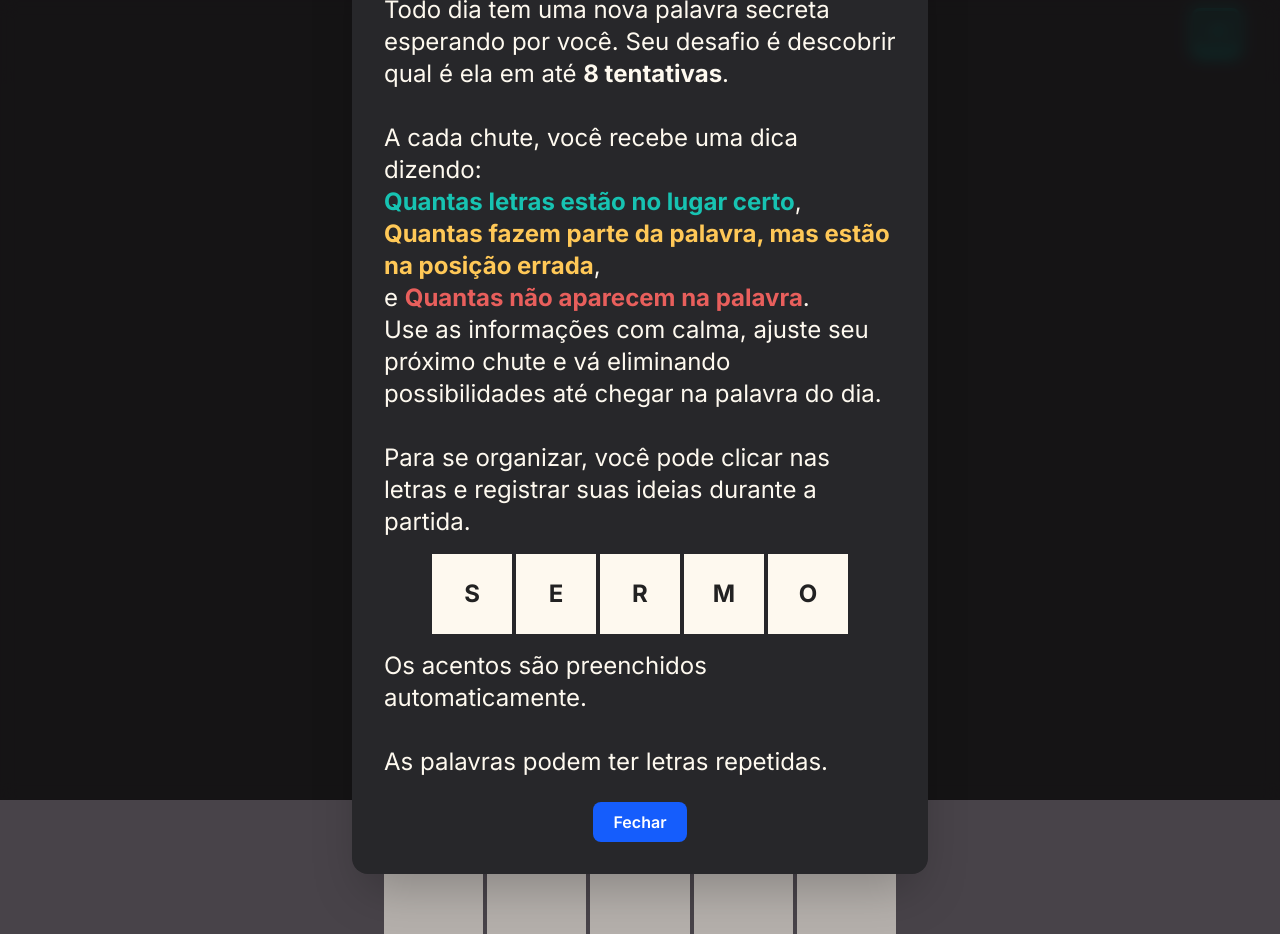
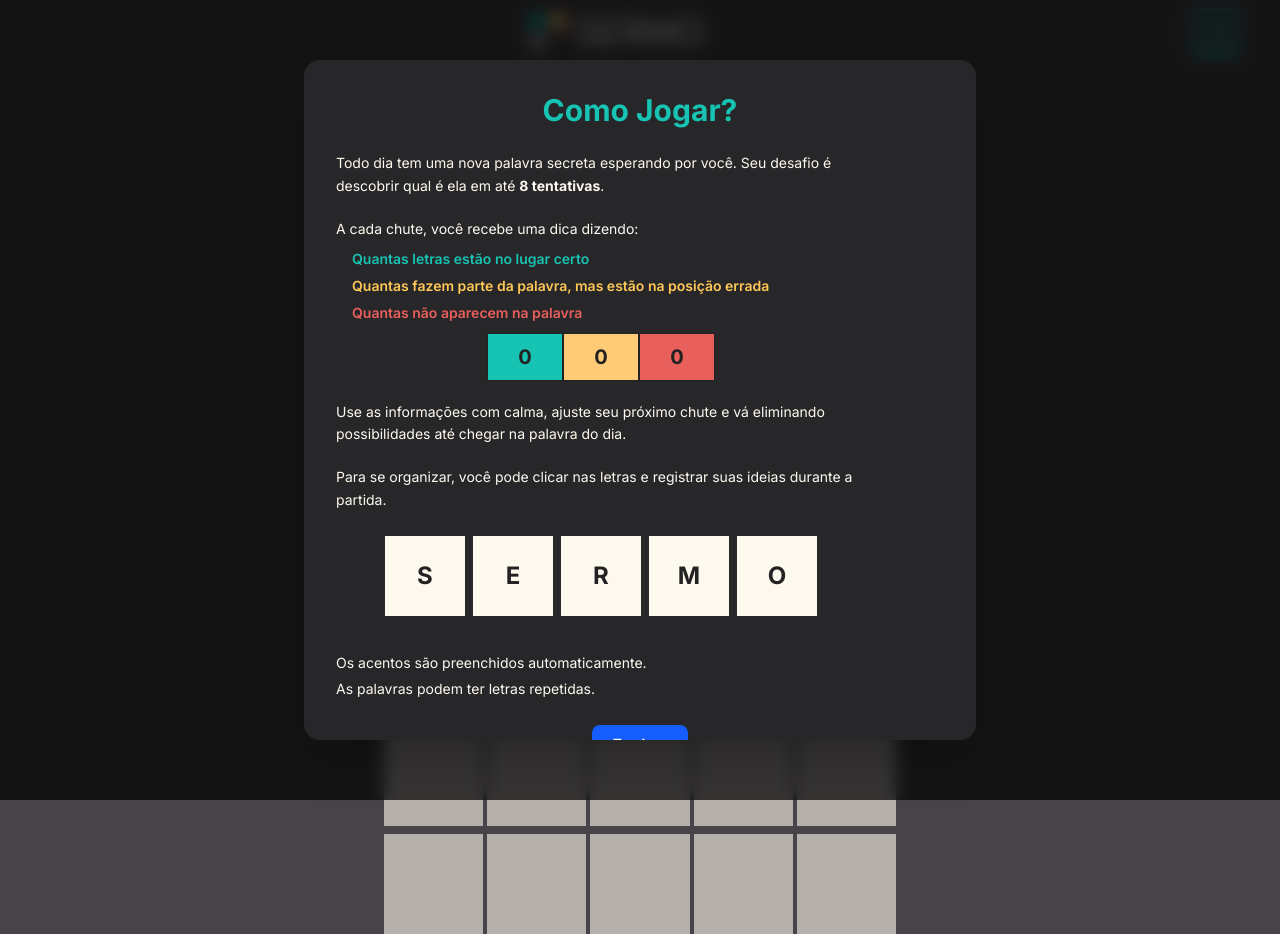
Before and after one commit to Devs-saas/sermo, a React (Vite) app: page / in a window 1280 px wide. Both pictures are taken after a click on the button "book_ribbon". Built offline with nearby package versions, Linux system fonts and the light colour scheme.

Commit message:
fix: modal design enhancement

```diff
--- a/src/components/atoms/Modal.tsx
+++ b/src/components/atoms/Modal.tsx
@@ -1,4 +1,5 @@
 import { useEffect, useState, type ReactNode } from "react";
+import clsx from "clsx";
 
 export type ModalProps = {
   attrs?: {
@@ -6,12 +7,16 @@ export type ModalProps = {
     children?: ReactNode;
     buttonText?: string;
   }
+  styling?: {
+    modalWindow?: string,
+    closeButton?: string
+  }
   onClose: () => void;
 };
 
 export function Modal(props: ModalProps) {
 
-  const { attrs, onClose } = props;
+  const { attrs, styling, onClose } = props;
   const [isClosing, setIsClosing] = useState(false);
 
   useEffect(() => {
@@ -20,6 +25,12 @@ export function Modal(props: ModalProps) {
       document.body.style.overflow = "auto";
     };
   }, []);
+
+  const handleClosingWithKeyboard = (e : React.KeyboardEvent<HTMLDivElement>) => {
+    if (e.key === "Escape" && !isClosing) {
+      handleClose();
+    }
+  }
 
   const handleClose = () => {
     setIsClosing(true);
@@ -32,20 +43,40 @@ export function Modal(props: ModalProps) {
   };
 
   return (
-    <div className="fixed inset-0 z-50 flex items-center justify-center">
+    <div
+      className="fixed inset-0 z-50 flex items-center justify-center"
+      tabIndex={-1}
+      onKeyDown={handleClosingWithKeyboard}
+    >
       <div className={`absolute inset-0 bg-black/70 backdrop-blur-sm transition-opacity duration-300 ${isClosing ? 'opacity-0' : 'opacity-100'}`} />
 
       <div
-        className={`relative bg-zinc-800 p-8 rounded-2xl shadow-2xl max-w-lg lg:min-w-xl text-center modal-anim ${isClosing ? 'modal-anim-leave' : 'modal-anim-enter'}`}
+        className={clsx(
+          `relative bg-zinc-800 rounded-2xl shadow-2xl text-center
+            w-[min(86vw,42rem)]
+            max-h-[85vh] overflow-auto
+            p-4 sm:p-6 md:p-8
+            modal-anim ${isClosing ? "modal-anim-leave" : "modal-anim-enter"}`,
+          styling?.modalWindow ?? " "
+        )}
         onAnimationEnd={handleAnimationEnd}
       >
-        <h2 className="text-3xl font-bold text-[var(--brand-green)]">
+        <h2 className="mb-6 text-3xl font-bold text-[var(--brand-green)]">
           {attrs?.title}
         </h2>
-        {attrs?.children}
+        <div
+          className="flex flex-1 justify-center text-sm/relaxed text-[clamp(0.95rem, 1.5vw, 1.1rem)] max-w-[60ch] "
+        >
+          {attrs?.children}
+        </div>
         <button
           onClick={handleClose}
-          className="mt-6 px-5 py-2 text-white bg-blue-600 hover:bg-blue-700 transition rounded-lg font-semibold cursor-pointer"
+          className={clsx(
+            "mt-6 px-5 py-2 rounded-lg font-semibold cursor-pointer text-white",
+            "bg-blue-600 hover:bg-blue-700 transition",
+            "text-[clamp(0.95rem,1.4vw,1.05rem)]",
+            styling?.closeButton ?? " "
+          )}
         >
           {attrs?.buttonText ?? "Fechar"}
         </button>
--- a/src/components/molecules/HelpModal.tsx
+++ b/src/components/molecules/HelpModal.tsx
@@ -1,5 +1,6 @@
 import { Modal, type ModalProps } from "../atoms/Modal"
 import { LetterBox } from "../atoms/LetterBox";
+import { CounterBox } from "../atoms/CounterBox";
 
 type HelpModalProps = {
   onClose: () => void;
@@ -10,47 +11,57 @@ export function HelpModal(props: HelpModalProps) {
 
   const title = "Como Jogar?"
   const children = (
-    <div className="text-left text-[var(--brand-cream)] text-lg md:text-2xl">
+    <div className="text-left text-[var(--brand-cream)] max-w-[60ch] mx-auto space-y-4 sm:space-y-5">
       <p>
         Todo dia tem uma nova palavra secreta esperando por você.
         Seu desafio é descobrir qual é ela em até <strong>8 tentativas</strong>.
       </p>
 
-      <br />
+      <div className="space-y-2">
+        <p>A cada chute, você recebe uma dica dizendo:</p>
 
-      A cada chute, você recebe uma dica dizendo:
-      <br/>
-      <strong className="text-[var(--brand-green)]">Quantas letras estão no lugar certo</strong>,
-      <br/>
-      <strong className="text-[var(--brand-yellow)]">Quantas fazem parte da palavra, mas estão na posição errada</strong>,
-      <br/>
-      e <strong className="text-[var(--brand-red)]">Quantas não aparecem na palavra</strong>.
+        <ul className="space-y-1">
+          <li className="pl-3 sm:pl-4 font-semibold text-[var(--brand-green)]">
+            Quantas letras estão no lugar certo
+          </li>
+          <li className="pl-3 sm:pl-4 font-semibold text-[var(--brand-yellow)]">
+            Quantas fazem parte da palavra, mas estão na posição errada
+          </li>
+          <li className="pl-3 sm:pl-4 font-semibold text-[var(--brand-red)]">
+            Quantas não aparecem na palavra
+          </li>
+        </ul>
 
-      <br />
+        <div className="flex flex-wrap justify-center">
+          <CounterBox color="green" value={0} />
+          <CounterBox color="yellow" value={0} />
+          <CounterBox color="red" value={0} />
+        </div>
+      </div>
 
       <p>
         Use as informações com calma, ajuste seu próximo chute
         e vá eliminando possibilidades até chegar na palavra do dia.
       </p>
 
-      <br />
+      <div className="space-y-2">
+        <p>
+          Para se organizar, você pode clicar nas letras e registrar suas ideias durante a partida.
+        </p>
 
-      <span>
-        Para se organizar, você pode clicar nas letras e registrar suas ideias durante a partida.
-          <span className="flex flex-row gap-1 justify-center p-4">
-            <LetterBox letter={"S"} canChangeColor={true} className="md:max-w-20"/>
-            <LetterBox letter={"E"} canChangeColor={true} className="md:max-w-20"/>
-            <LetterBox letter={"R"} canChangeColor={true} className="md:max-w-20"/>
-            <LetterBox letter={"M"} canChangeColor={true} className="md:max-w-20"/>
-            <LetterBox letter={"O"} canChangeColor={true} className="md:max-w-20"/>
-          </span>
-      </span>
+        <div className="flex flex-wrap gap-1.5 sm:gap-2 justify-center p-3 sm:p-4">
+          <LetterBox letter="S" canChangeColor className="max-w-12 sm:max-w-14 md:max-w-20" />
+          <LetterBox letter="E" canChangeColor className="max-w-12 sm:max-w-14 md:max-w-20" />
+          <LetterBox letter="R" canChangeColor className="max-w-12 sm:max-w-14 md:max-w-20" />
+          <LetterBox letter="M" canChangeColor className="max-w-12 sm:max-w-14 md:max-w-20" />
+          <LetterBox letter="O" canChangeColor className="max-w-12 sm:max-w-14 md:max-w-20" />
+        </div>
+      </div>
 
-      <p>
-        Os acentos são preenchidos automaticamente.
-      </p>
-      <br />
-      As palavras podem ter letras repetidas.
+      <div className="space-y-1">
+        <p>Os acentos são preenchidos automaticamente.</p>
+        <p>As palavras podem ter letras repetidas.</p>
+      </div>
     </div>
   )
 
```
